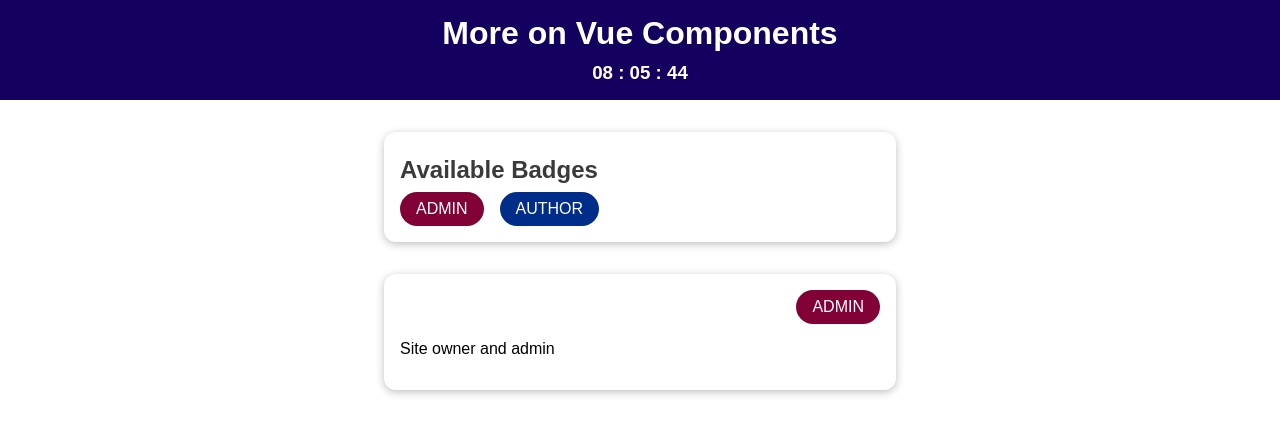
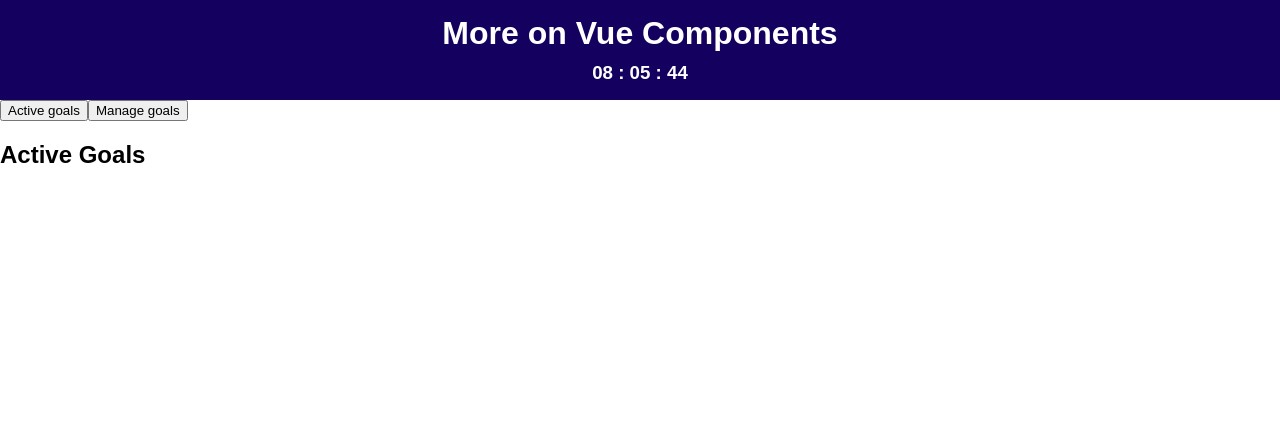
Before and after one commit to MashuMaru/Components-local-project---time-function, a Vue app: page / in a window 1280 px wide. Shown: the top 434 px of the page. Built offline with nearby package versions, Linux system fonts and the light colour scheme.

Commit message:
added components and conditional rendering, created dialog pop-up

```diff
--- a/src/App.vue
+++ b/src/App.vue
@@ -1,28 +1,33 @@
 <template>
   <div>
-    <!-- <h2 class="clock">
-      <span> {{ time }} </span>
-    </h2> -->
-    <TheHeader
-    v-bind:time="time"/>
-    <BadgeList />
-    <UserInfo
-      :full-name="activeUser.name"
-      :info-text="activeUser.description"
-      :role="activeUser.role"
-    />
+    <TheHeader v-bind:time="time" />
+    <button v-on:click="setSelectedComponent('active-goals')">
+      Active goals
+    </button>
+    <button v-on:click="setSelectedComponent('manage-goals')">
+      Manage goals
+    </button>
+    <!-- <ActiveGoals v-if="selectedComponent === 'active-goals'"/>
+    <ManageGoals v-if="selectedComponent === 'manage-goals'"/> -->
+    <keep-alive>
+      <component v-bind:is="selectedComponent"></component>
+    </keep-alive>
   </div>
 </template>
 
 <script>
-import TheHeader from "./components/TheHeader";
-import BadgeList from "./components/BadgeList";
-import UserInfo from "./components/UserInfo";
+import TheHeader from "./components/TheHeader.vue";
+// import BadgeList from "./components/BadgeList.vue";
+// import UserInfo from "./components/UserInfo.vue";
+// import CourseGoals from "./components/CourseGoals.vue";
+import ActiveGoals from "./components/ActiveGoals.vue";
+import ManageGoals from "./components/ManageGoals.vue";
 
 export default {
-  components: { TheHeader, BadgeList, UserInfo },
+  components: { TheHeader, ActiveGoals, ManageGoals },
   data() {
     return {
+      selectedComponent: "active-goals",
       activeUser: {
         name: "Mashu Maru",
         description: "Site owner and admin",
@@ -33,20 +38,20 @@
     };
   },
   methods: {
-    getHours() {
+    setSelectedComponent(active) {
+      this.selectedComponent = active;
+    },
+    getTime() {
       this.time = setInterval(() => {
         var now = new Date();
-        //hours
         var hour = now.getHours();
         if (hour < 10) {
           hour = "0" + hour;
         }
-        //minutes
         var minutes = now.getMinutes();
         if (minutes < 10) {
           minutes = "0" + minutes;
         }
-        //seconds
         var seconds = now.getSeconds();
         if (seconds < 10) {
           seconds = "0" + seconds;
@@ -56,7 +61,7 @@
     },
   },
   mounted: function() {
-    this.interval = setInterval(this.getHours(), 1000);
+    this.interval = setInterval(this.getTime(), 1000);
   },
 };
 </script>
--- /dev/null
+++ b/src/components/ActiveGoals.vue
@@ -0,0 +1,13 @@
+<template>
+  <h2>Active Goals</h2>
+</template>
+
+<script>
+export default {
+
+}
+</script>
+
+<style>
+
+</style>
--- a/src/components/BadgeList.vue
+++ b/src/components/BadgeList.vue
@@ -1,6 +1,11 @@
 <template>
   <section>
+    <base-card>
+      <template v-slot:header>
         <h2>Available Badges</h2>
+      </template>
+
+      <template v-slot:default>
         <ul>
           <li>
             <BaseBadge type="admin" caption="ADMIN" />
@@ -9,6 +14,8 @@
             <BaseBadge type="author" caption="AUTHOR" />
           </li>
         </ul>
+      </template>
+    </base-card>
   </section>
 </template>
 
@@ -19,7 +26,7 @@
 };
 </script>
 
-<style>
+<style scoped>
 section h2 {
   margin: 0.5rem 0;
   color: #3a3a3a;
--- a/src/components/BaseBadge.vue
+++ b/src/components/BaseBadge.vue
@@ -16,7 +16,7 @@
 };
 </script>
 
-<style>
+<style scoped>
 .badge {
   display: inline-block;
   padding: 0.5rem 1rem;
--- /dev/null
+++ b/src/components/BaseCard.vue
@@ -0,0 +1,34 @@
+<template>
+  <div>
+    <header v-if="$slots.header">
+      <slot name="header">
+          <h2>The Default </h2>
+      </slot>
+    </header>
+    <slot></slot>
+  </div>
+</template>
+
+<script>
+export default {
+    // mounted: function() {
+    //     console.log(this.$slots.header)
+    // }
+};
+</script>
+
+<style scoped>
+div {
+  margin: 2rem auto;
+  max-width: 30rem;
+  border-radius: 12px;
+  box-shadow: 0 2px 8px rgba(0, 0, 0, 0.26);
+  padding: 1rem;
+}
+
+header {
+  display: flex;
+  justify-content: space-between;
+  align-items: center;
+}
+</style>
--- /dev/null
+++ b/src/components/CourseGoals.vue
@@ -0,0 +1,17 @@
+<template>
+  <ul>
+    <li v-for="goal in goals" v-bind:key="goal">
+        <slot v-bind:item="goal" another-prop="..."></slot>
+    </li>
+  </ul>
+</template>
+
+<script>
+export default {
+  data: function() {
+    return {
+      goals: ["Finish the course", "Learn Vue"],
+    };
+  },
+};
+</script>
--- /dev/null
+++ b/src/components/ErrorAlert.vue
@@ -0,0 +1,22 @@
+<template>
+  <dialog open>
+    <slot></slot>
+  </dialog>
+</template>
+
+<script>
+export default {};
+</script>
+
+<style>
+dialog {
+  margin: 0;
+  position: fixed;
+  top: 20vh;
+  left: 30%;
+  width: 40%;
+  background-color: white;
+  box-shadow: 0 2px 8px rgba(0, 0, 0, 0.26);
+  padding: 1rem;
+}
+</style>
--- /dev/null
+++ b/src/components/ManageGoals.vue
@@ -0,0 +1,40 @@
+<template>
+  <div>
+    <h2>Manage Goals</h2>
+    <input type="text" ref="goal" />
+    <button v-on:click="setGoal">Set Goal</button>
+    <teleport to="body">
+      <error-alert v-if="inputIsInvalid">
+        <h2>Invalid input!</h2>
+        <p>You need to write at least a few characters...</p>
+        <button v-on:click="errorConfirmed">Gotcha!</button>
+      </error-alert>
+    </teleport>
+  </div>
+</template>
+
+<script>
+import ErrorAlert from "./ErrorAlert.vue";
+
+export default {
+  components: { ErrorAlert },
+  data: function() {
+    return {
+      inputIsInvalid: false,
+    };
+  },
+  methods: {
+    setGoal() {
+      const enteredValue = this.$refs.goal.value;
+      if (enteredValue === "") {
+        this.inputIsInvalid = true;
+      }
+    },
+    errorConfirmed() {
+      this.inputIsInvalid = false;
+    },
+  },
+};
+</script>
+
+<style></style>
--- a/src/components/TheHeader.vue
+++ b/src/components/TheHeader.vue
@@ -11,7 +11,11 @@
 }
 </script>
 
-<style>
+<style scoped>
+html {
+  font-family: sans-serif;
+}
+
   header {
     width: 100%;
     height: 100px;
--- a/src/components/UserInfo.vue
+++ b/src/components/UserInfo.vue
@@ -1,10 +1,14 @@
 <template>
   <section>
-    <div>
-      <h3>{{ fullName }}</h3>
-      <BaseBadge :type="role" :caption="role.toUpperCase()" />
-    </div>
-    <p>{{ infoText }}</p>
+    <base-card>
+      <template v-slot:header>
+        <h3 class="fullname">{{ fullName }}</h3>
+        <BaseBadge :type="role" :caption="role.toUpperCase()" />
+      </template>
+      <template v-slot:default>
+        <p>{{ infoText }}</p>
+      </template>
+    </base-card>
   </section>
 </template>
 
@@ -15,19 +19,3 @@
   props: ["fullName", "infoText", "role"],
 };
 </script>
-
-<style>
-section {
-  margin: 2rem auto;
-  max-width: 30rem;
-  border-radius: 12px;
-  box-shadow: 0 2px 8px rgba(0, 0, 0, 0.26);
-  padding: 1rem;
-}
-
-section div {
-  display: flex;
-  justify-content: space-between;
-  align-items: center;
-}
-</style>
--- a/src/main.js
+++ b/src/main.js
@@ -1,7 +1,9 @@
 import { createApp } from 'vue';
 
 import App from './App.vue';
+import BaseCard from './components/BaseCard.vue';
 
 const app = createApp(App);
+app.component('base-card', BaseCard);
 
 app.mount('#app');
```
Lines whose indentation alone changed are shown as unchanged.
